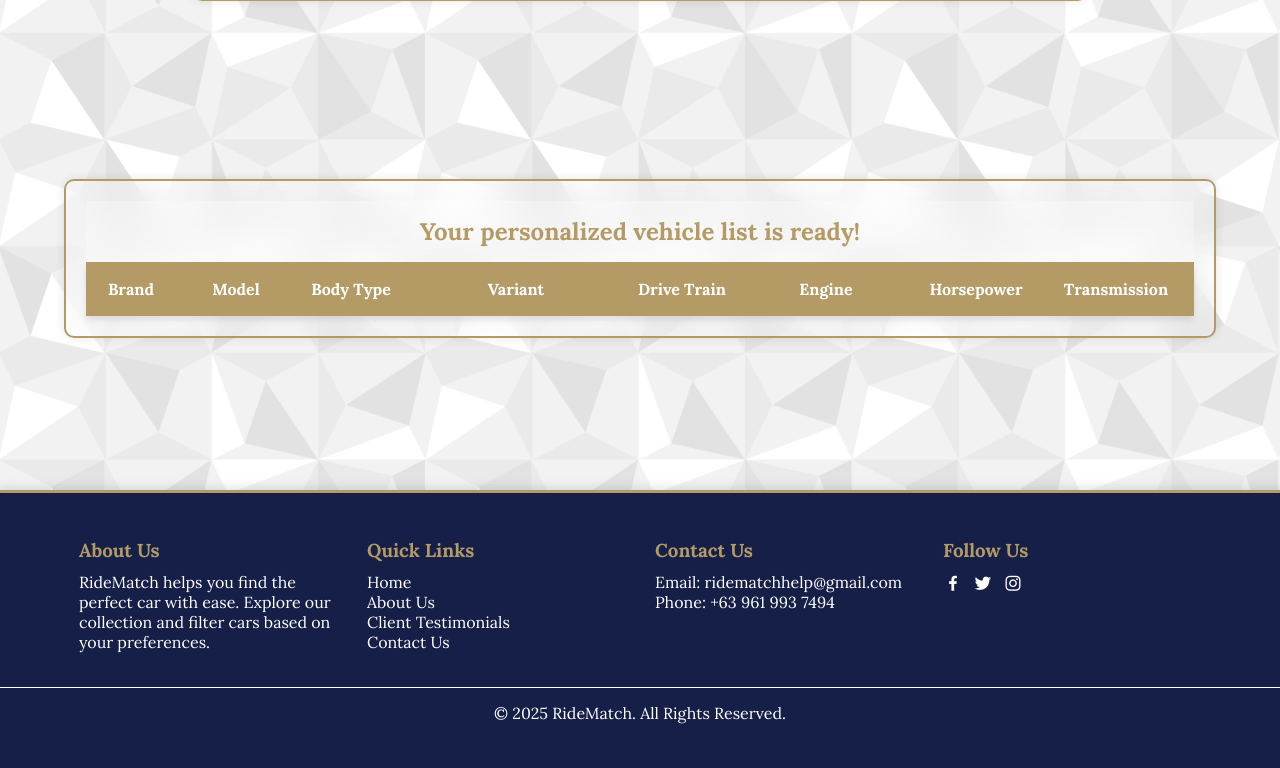
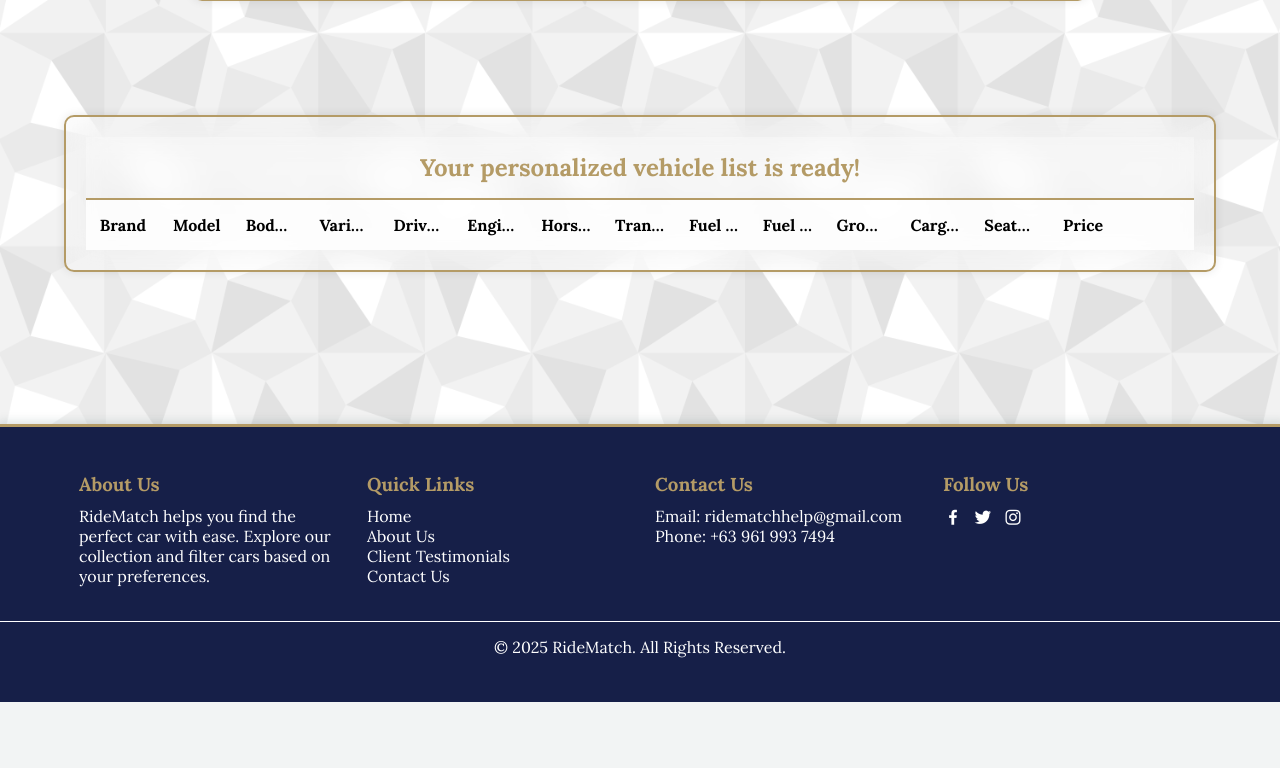
Before and after one commit to str1ker577/RideMatch-Prototype, a Flask app: page / in a window 1280 px wide. Shown: the part 820-1588 px from the top of the page. After the commit the page ends 1522 px from the top, so only its background shows below. Run offline with Flask 3, Linux system fonts and the light colour scheme; lists and menus that the app fills with data are empty.

Commit message:
Add files via upload

```diff
--- a/static/style.css
+++ b/static/style.css
@@ -475,9 +475,8 @@
 /* OUTER FRAME - Wraps the entire results section */
 .results-outer-frame {
     width: 90%;
-    width: 90%;
     margin: 50px auto;
-    margin-top: 10%;
+    margin-top: 5%; /* Reduced margin to avoid large gaps */
     padding: 20px;
     border: 2px solid #b49b66;
     border-radius: 10px;
@@ -487,142 +486,121 @@
     overflow: hidden;
 }
 
-
-/* Ensure the table layout remains consistent */
+/* ✅ Ensures table layout consistency */
 table {
     width: 100%;
     border-collapse: collapse;
-    table-layout: fixed; /* Keeps columns uniform */
+    table-layout: fixed;
 }
 
-/* Separate scrollable header & body */
-.table-header {
-    overflow-x: auto; /* Enables horizontal scrolling */
-    white-space: nowrap; /* Prevents text from wrapping */
+/* ✅ Scrollable Table Wrapper */
+.scrollable-table {
+    overflow-x: auto;
+    width: 100%;
+    max-width: 100%;
 }
 
-/* Keep header fixed at the top */
+/* ✅ Table Container - Handles scrolling */
+.table-container {
+    max-height: 600px; /* Increased height for better visibility */
+    overflow-y: auto;
+    overflow-x: auto;
+    border-radius: 10px;
+    display: block;
+}
+
+/* ✅ Header - Stays Fixed at the Top */
 .table-header {
     position: sticky;
-    top: 50px; /* Below title */
+    top: 0; /* Ensures it sticks properly */
     z-index: 100;
     background: rgba(255, 255, 255, 0.8);
     backdrop-filter: blur(10px);
 }
 
-/* Ensure both header and body tables have the same column width */
+/* ✅ Ensure table header and body stay aligned */
 .table-header table,
 .results-table {
     width: 100%;
-    table-layout: fixed; /* Keeps columns uniform */
+    table-layout: fixed;
     border-collapse: collapse;
 }
 
-/* Ensure all text is centered properly */
+/* ✅ Styling for Table Header */
 .table-header th,
 .results-table td {
     padding: 12px;
-    text-align: center; /* Center text properly */
+    text-align: center;
     font-size: 16px;
     height: 50px;
     white-space: nowrap; /* Prevents text from wrapping */
-    overflow: visible;
-    text-overflow: clip;
+    overflow: hidden;
+    text-overflow: ellipsis; /* Adds "..." if text is too long */
 }
 
-/* Adjust Column Widths */
-.table-header th:nth-child(1), /* Brand */
-.results-table td:nth-child(1) {
-    width: 90px; /* Allocate more space for engine details */
+/* ✅ Keep table header visible */
+.results-table thead {
+    position: sticky;
+    top: 0;
+    z-index: 30;
+    background: var(--second-color);
+    color: white;
+    font-weight: bold;
+    border-bottom: 2px solid var(--second-color);
+    box-shadow: 0px 4px 6px rgba(0, 0, 0, 0.1);
 }
 
-.table-header th:nth-child(2), /* Model */
-.results-table td:nth-child(2) {
-    width: 120px; /* Allocate more space for engine details */
+/* ✅ Ensure header cells match body width */
+.results-table thead th {
+    padding: 12px;
+    text-align: center;
+    font-size: 16px;
+    height: 50px;
+    background: var(--second-color);
+    position: sticky;
+    top: 0;
+    z-index: 40;
 }
 
-.table-header th:nth-child(3), /* Body Type */
-.results-table td:nth-child(3) {
-    width: 110px; /* Allocate more space for engine details */
+/* ✅ Table Body Styling */
+.results-table tbody {
+    background: rgba(255, 255, 255, 0.2);
+    backdrop-filter: blur(18px);
 }
 
-.table-header th:nth-child(4), /* Variant */
-.results-table td:nth-child(4) {
-    width: 220px; /* Allocate more space for engine details */
+/* ✅ Column Adjustments */
+.results-table th,
+.results-table td {
+    white-space: nowrap; /* Prevents text wrapping */
+    padding: 10px;
+    text-align: center;
 }
 
-.table-header th:nth-child(5), /* Drive Train */
-.results-table td:nth-child(5) {
-    width: 110px; /* Allocate more space for engine details */
+/* ✅ Adjust Key Column Widths to Prevent Overlap */
+.results-table th:nth-child(4), /* Variant */
+.results-table td:nth-child(4),
+.results-table th:nth-child(6), /* Engine */
+.results-table td:nth-child(6),
+.results-table th:nth-child(8), /* Transmission */
+.results-table td:nth-child(8) {
+    min-width: 150px; /* Ensures enough space */
 }
 
-.table-header th:nth-child(6), /* Engine */
-.results-table td:nth-child(6) {
-    width: 180px; /* Allocate more space for engine details */
+/* ✅ Reduce width of last column (Like button) */
+.results-table th:last-child,
+.results-table td:last-child {
+    width: 50px; /* Makes it smaller */
 }
 
-.table-header th:nth-child(7), /* Horsepower */
-.results-table td:nth-child(7) {
-    width: 120px; /* Slightly wider for readability */
-}
-
-.table-header th:nth-child(8), /* Transmission */
-.results-table td:nth-child(8) {
-    width: 160px; /* Allocate more space for engine details */
-}
-
-.table-header th:nth-child(9), /* Fuel Type */
-.results-table td:nth-child(9) {
-    width: 120px; /* Allocate more space for engine details */
-}
-
-.table-header th:nth-child(10), /* Ground Clearance */
-.results-table td:nth-child(10) {
-    width: 70px; /* Allocate more space for engine details */
-}
-
-.table-header th:nth-child(11), /* Cargo Space */
-.results-table td:nth-child(11) {
-    width: 110px; /* Allocate more space for engine details */
-}
-
-.table-header th:nth-child(12), /* Seating Capacity */
-.results-table td:nth-child(12) {
-    width: 70px; /* Allocate more space for engine details */
-}
-
-.table-header th:nth-child(13), /* Price */
-.results-table td:nth-child(13) {
-    width: 180px; /* Allocate more space for engine details */
-}
-
-/* Scrollable Table Body */
-.results-inner-frame {
-    max-height: 600px; /* Increased height for better visibility */
-    overflow-y: auto; /* Ensure vertical scrolling */
-    border-radius: 10px;
-}
-
-.scrollable-table {
-    overflow-x: auto;
-    width: 100%;
-    max-width: 100%; /* Ensure it doesn't exceed the container */
-}
-
-
-.table-header, .results-table {
-    width: 100%; /* Ensure both tables take the full width */
-}
-
-/* Minimal Scrollbar Styling */
+/* ✅ Minimal Scrollbar Styling */
 .results-inner-frame::-webkit-scrollbar,
 .table-header::-webkit-scrollbar {
-    height: 6px; /* Thin scrollbar */
+    height: 6px;
 }
 
 .results-inner-frame::-webkit-scrollbar-thumb,
 .table-header::-webkit-scrollbar-thumb {
-    background: #b49b66; /* Matches theme color */
+    background: #b49b66;
     border-radius: 3px;
 }
 
@@ -631,7 +609,7 @@
     background: rgba(255, 255, 255, 0.2);
 }
 
-/* Ensure Responsiveness */
+/* ✅ Ensure Responsiveness */
 @media (max-width: 768px) {
     .results-inner-frame {
         overflow-x: auto;
@@ -639,11 +617,11 @@
     }
 
     table {
-        min-width: 1000px; /* Ensures scrolling instead of breaking layout */
+        min-width: 1000px;
     }
 }
 
-/* Title Styling */
+/* ✅ Title Styling */
 .results-title {
     text-align: center;
     font-size: 24px;
@@ -656,57 +634,6 @@
     position: sticky;
     top: 0;
     z-index: 50;
-}
-
-/* TABLE HEADER - Fixed at the top */
-.table-header {
-    position: sticky;
-    top: 50px; /* Below title */
-    z-index: 20;
-    width: 100%;
-    background: var(--second-color); /* Solid gold */
-    color: white;
-    font-weight: bold;
-    border-bottom: 2px solid var(--second-color);
-    box-shadow: 0px 4px 6px rgba(0, 0, 0, 0.1);
-}
-
-/* Ensure header row stays visible */
-.table-header th {
-    padding: 12px;
-    text-align: center;
-    font-size: 16px;
-    height: 50px;
-    position: sticky;
-    top: 50px; /* Aligns with table-header */
-    background: var(--second-color);
-    z-index: 30;
-}
-
-/* INNER FRAME - Holds the scrollable table */
-.results-inner-frame {
-    max-height: 600px; /* Increased height for better visibility */
-    overflow-y: auto; /* Ensure vertical scrolling */
-    border-radius: 10px;
-}
-
-/* TABLE BODY */
-.results-table {
-    width: 100%;
-    table-layout: fixed;
-}
-
-/* Ensure table body is visible */
-.results-table tbody {
-    background: rgba(255, 255, 255, 0.2);
-    backdrop-filter: blur(18px);
-}
-
-.results-table td {
-    padding: 10px;
-    text-align: center;
-    border-bottom: 1px solid #ddd;
-    color: black;
 }
 
 /* CAR CARD STYLING */
```
